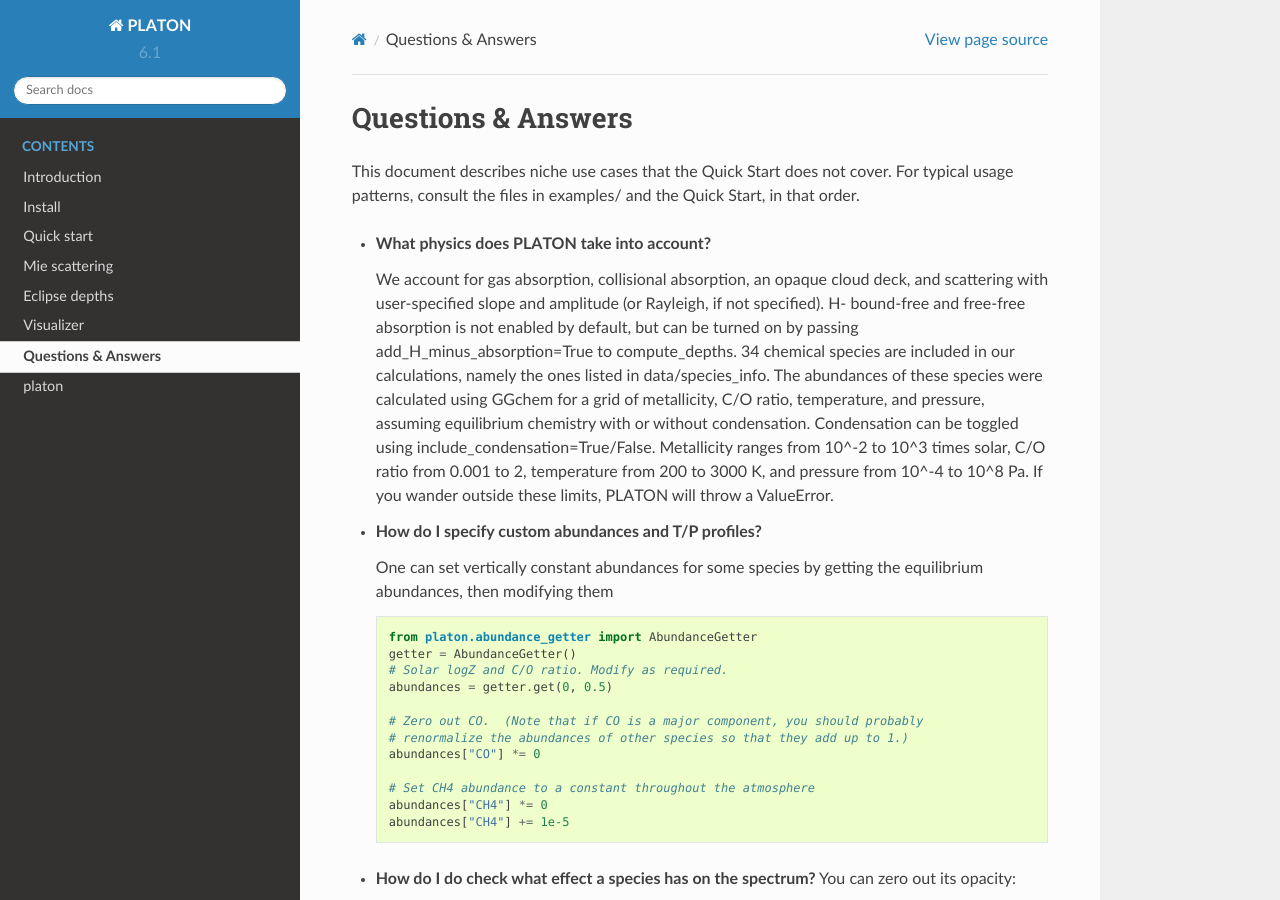
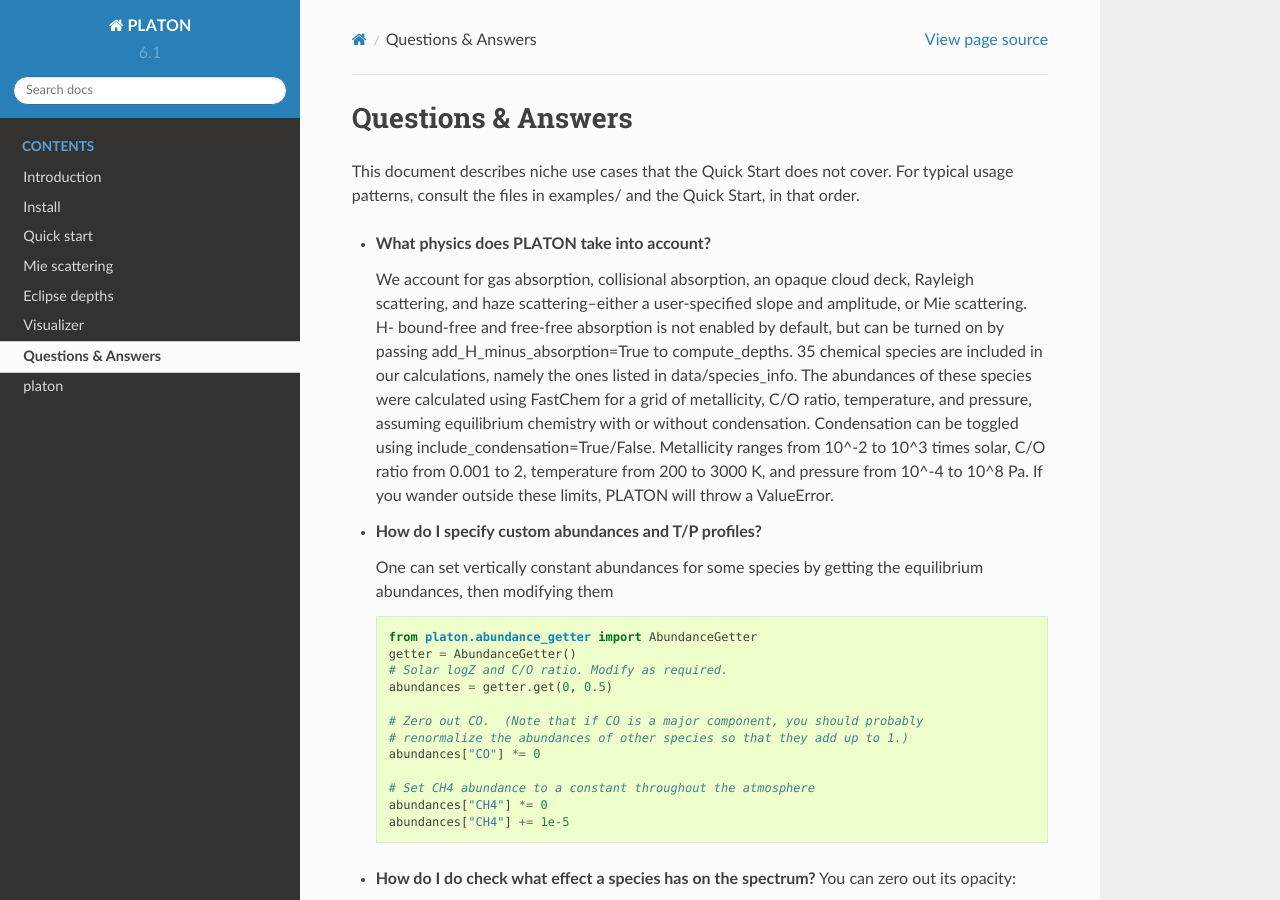
Before and after one commit to ideasrule/platon, a Sphinx documentation site: the page built from docs/questions_and_answers.rst, in a window 1280 px wide and 900 px high. Built offline with Sphinx 7.4.7 and the Read the Docs theme 2.0.0, drawn with Linux system fonts in a browser that asks for light colours.

Commit message:
Update to docs

```diff
--- a/docs/questions_and_answers.rst
+++ b/docs/questions_and_answers.rst
@@ -8,11 +8,10 @@ in that order.
 * **What physics does PLATON take into account?**
 
   We account for gas absorption, collisional absorption, an opaque
-  cloud deck, and scattering with user-specified slope and amplitude
-  (or Rayleigh, if not specified).  H- bound-free and free-free absorption
-  is not enabled by default, but can be turned on by passing add_H_minus_absorption=True to compute_depths.  34 chemical species are included
+  cloud deck, Rayleigh scattering, and haze scattering--either a user-specified slope and amplitude, or Mie scattering.  H- bound-free and free-free absorption
+  is not enabled by default, but can be turned on by passing add_H_minus_absorption=True to compute_depths.  35 chemical species are included
   in our calculations, namely the ones listed in data/species_info.
-  The abundances of these species were calculated using GGchem for a
+  The abundances of these species were calculated using FastChem for a
   grid of metallicity, C/O ratio, temperature, and pressure, assuming
   equilibrium chemistry with or without condensation.  Condensation can be
   toggled using include_condensation=True/False.  Metallicity ranges from 10^-2 to 10^3 times solar, C/O
```
